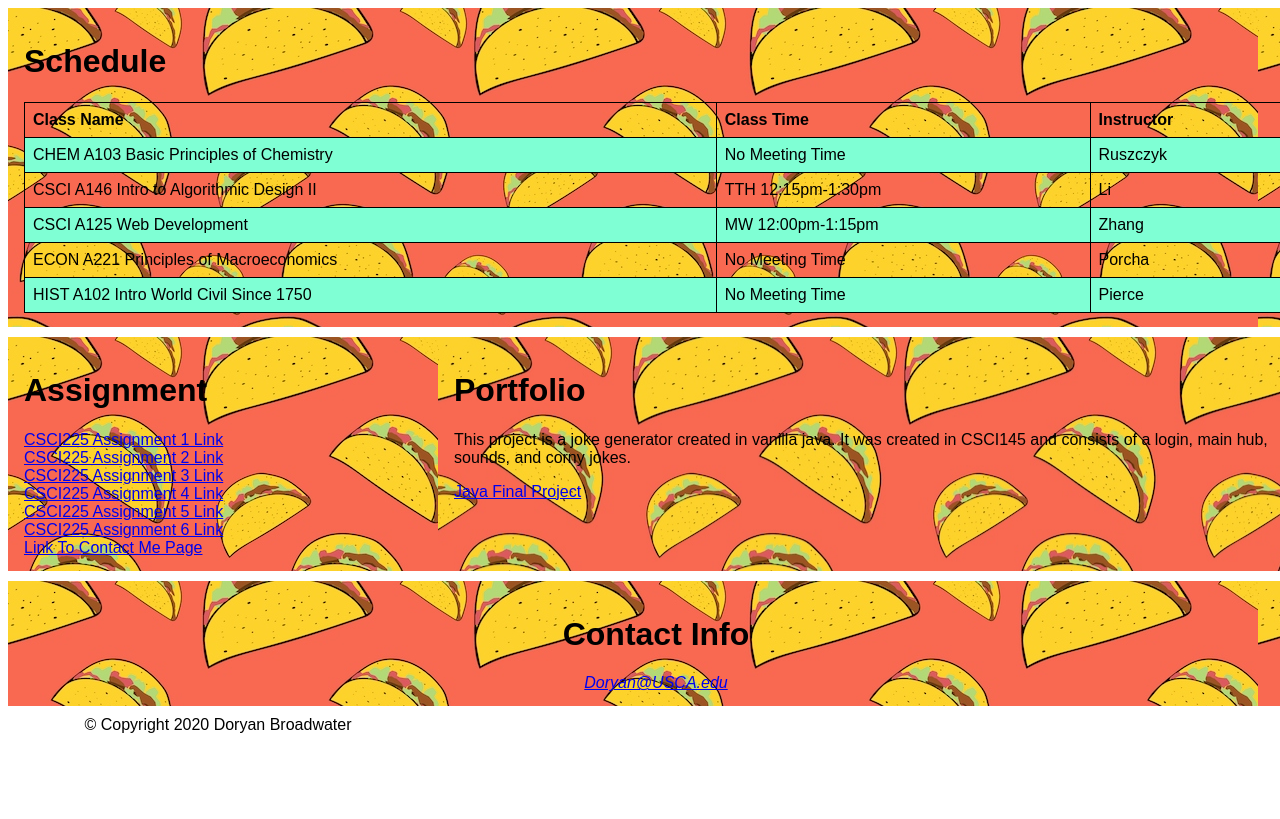
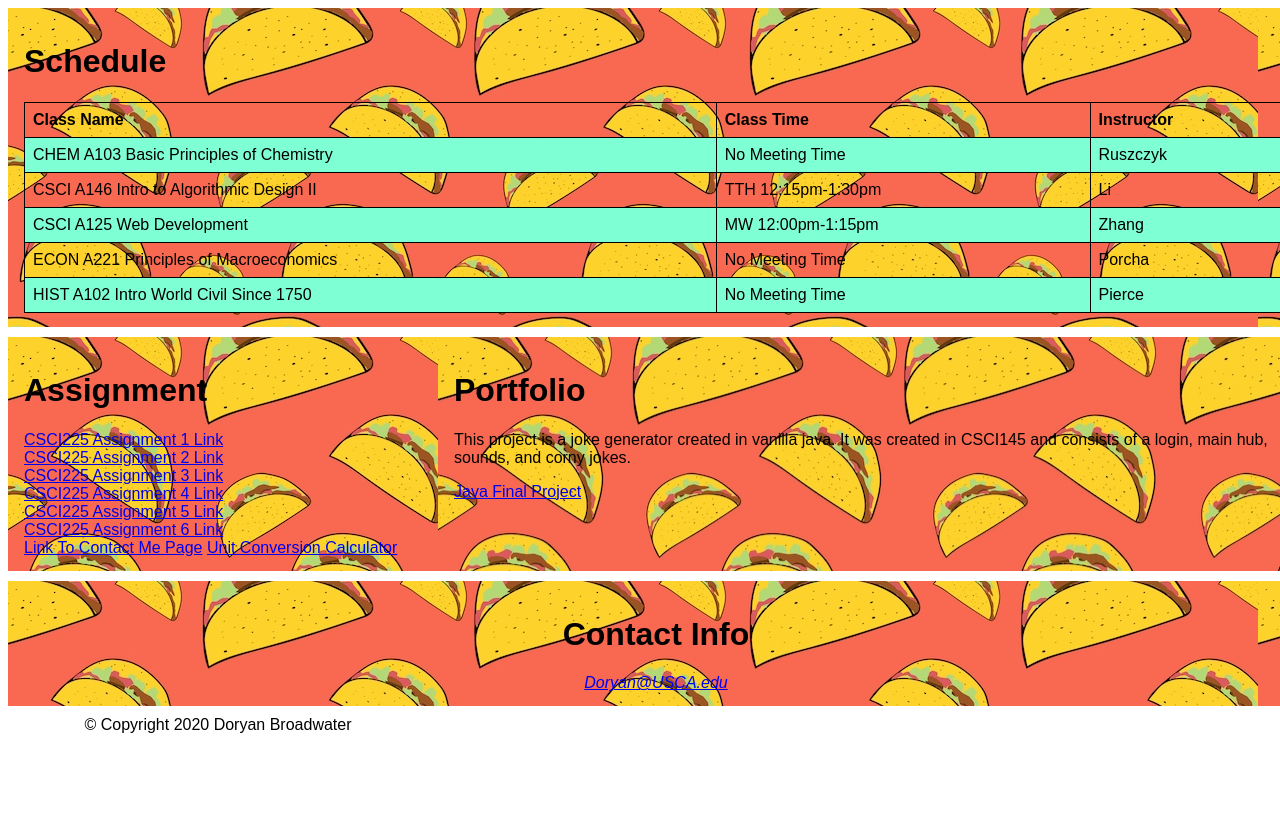
Before and after one commit to Doryan1/CSCI225, a plain HTML site: page index.html in a window 1280 px wide. Shown: the part 740-1559 px from the top of the page. Drawn offline with Linux system fonts and the light colour scheme; files whose address does not match are found by name.

Commit message:
Update index.html

```diff
--- a/index.html
+++ b/index.html
@@ -77,7 +77,9 @@
             target="_blank" rel="noopener noreferrer">CSCI225 Assignment 5 Link</a><br>
             <a href="doc/Assignment6 .docx"
             target="_blank" rel="noopener noreferrer">CSCI225 Assignment 6 Link</a><br>
-        <a href="ContactMe.html">Link To Contact Me Page</a>
+            <a href="ContactMe.html">Link To Contact Me Page</a>
+            <a href="conversion.html"
+            target="_blank" rel="noopener noreferrer">Unit Conversion Calculator</a><br>
     </div>
 
     <div class="Portfolio">
```
